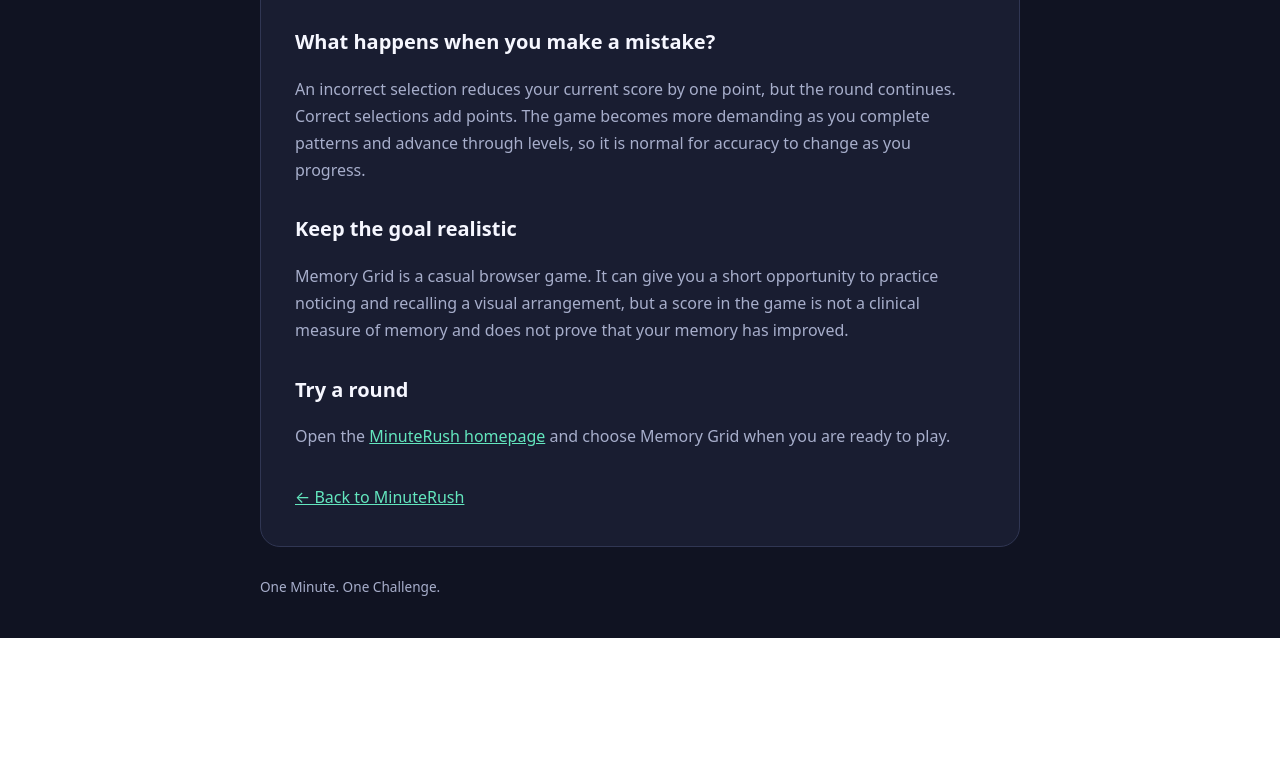
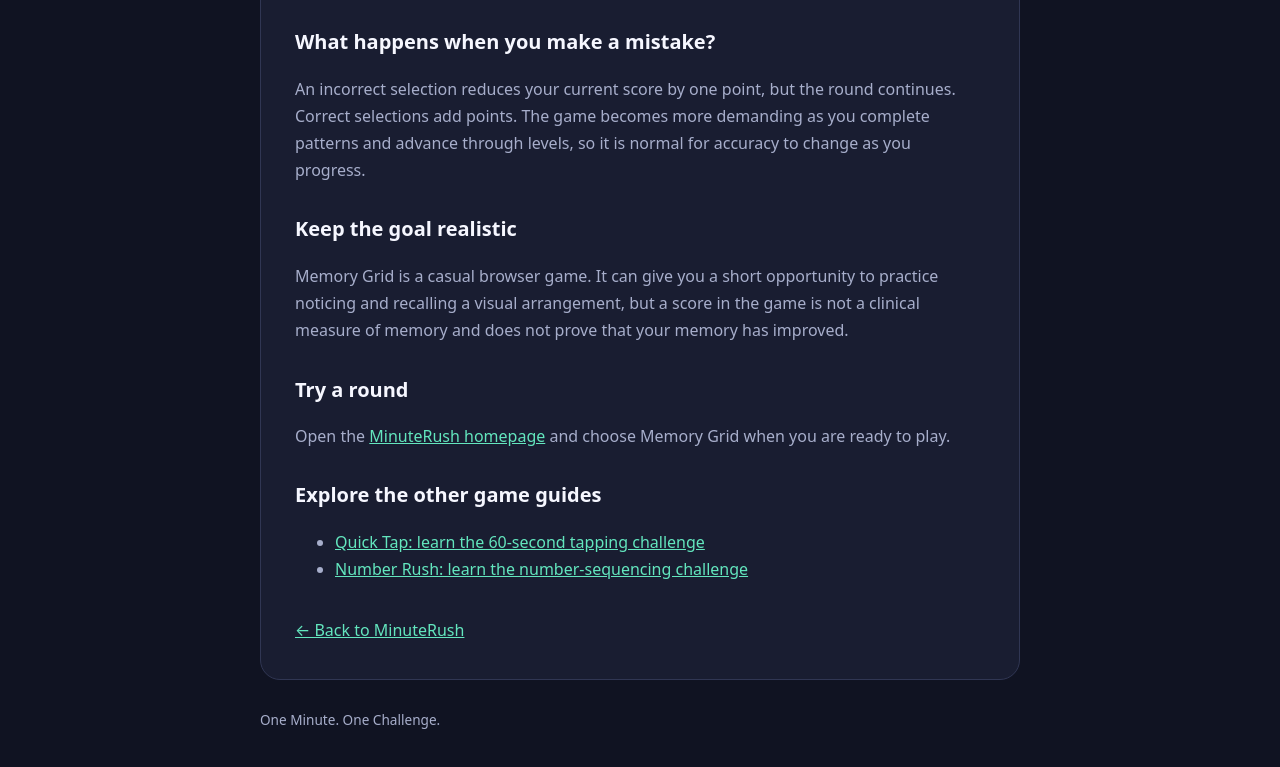
Before and after one commit to Uzumasama/MinuteRush, a plain HTML site: page memory-grid-guide.html in a window 1280 px wide. Shown: the part 1163-1930 px from the top of the page. Before the commit the page ends 1801 px from the top, so only its background shows below. Drawn offline with Linux system fonts and the light colour scheme.

Commit message:
Add related game guide links

```diff
--- a/memory-grid-guide.html
+++ b/memory-grid-guide.html
@@ -22,4 +22,4 @@
 <p>An incorrect selection reduces your current score by one point, but the round continues. Correct selections add points. The game becomes more demanding as you complete patterns and advance through levels, so it is normal for accuracy to change as you progress.</p>
 <h2>Keep the goal realistic</h2>
 <p>Memory Grid is a casual browser game. It can give you a short opportunity to practice noticing and recalling a visual arrangement, but a score in the game is not a clinical measure of memory and does not prove that your memory has improved.</p>
-<h2>Try a round</h2><p>Open the <a href="./">MinuteRush homepage</a> and choose Memory Grid when you are ready to play.</p><a class="back" href="./">← Back to MinuteRush</a></main><footer>One Minute. One Challenge.</footer></div></body></html>
+<h2>Try a round</h2><p>Open the <a href="./">MinuteRush homepage</a> and choose Memory Grid when you are ready to play.</p><h2>Explore the other game guides</h2><ul><li><a href="quick-tap-guide">Quick Tap: learn the 60-second tapping challenge</a></li><li><a href="number-rush-guide">Number Rush: learn the number-sequencing challenge</a></li></ul><a class="back" href="./">← Back to MinuteRush</a></main><footer>One Minute. One Challenge.</footer></div></body></html>
```
